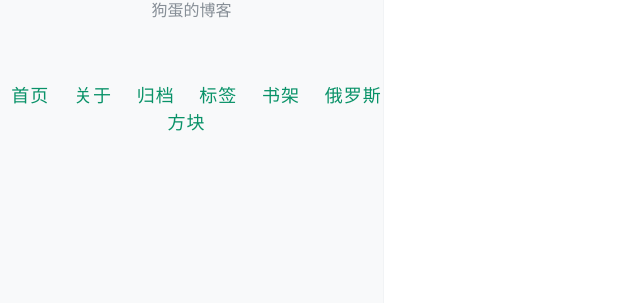
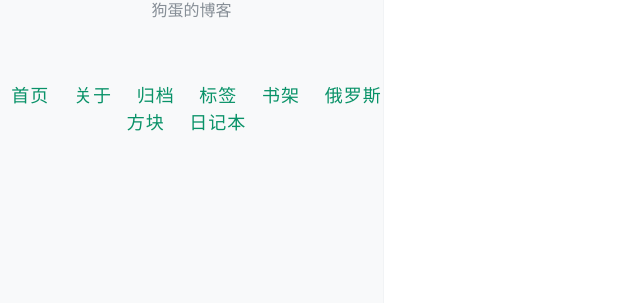
Before and after one commit to Eggest/eggest.github.io, a Jekyll site: the page built from index.html, in a window 1280 px wide. Shown: the part 394-697 px from the top of the page, without its empty margins (0-640 px from the left). Built offline with Jekyll 4.4.1, drawn with Linux system fonts in a browser that asks for light colours; the list of posts is cut into pages by our own code; comment, search, counter and statistics services are not loaded.

Commit message:
Update _config.yml

```diff
--- a/_config.yml
+++ b/_config.yml
@@ -44,6 +44,8 @@ navigation:
     url: /MyBookShelf
   - name: 俄罗斯方块
     url: /elsblock
+  - name: 日记本
+    url: /journal
 
 # 每页的文章数
 paginate: 8
```
